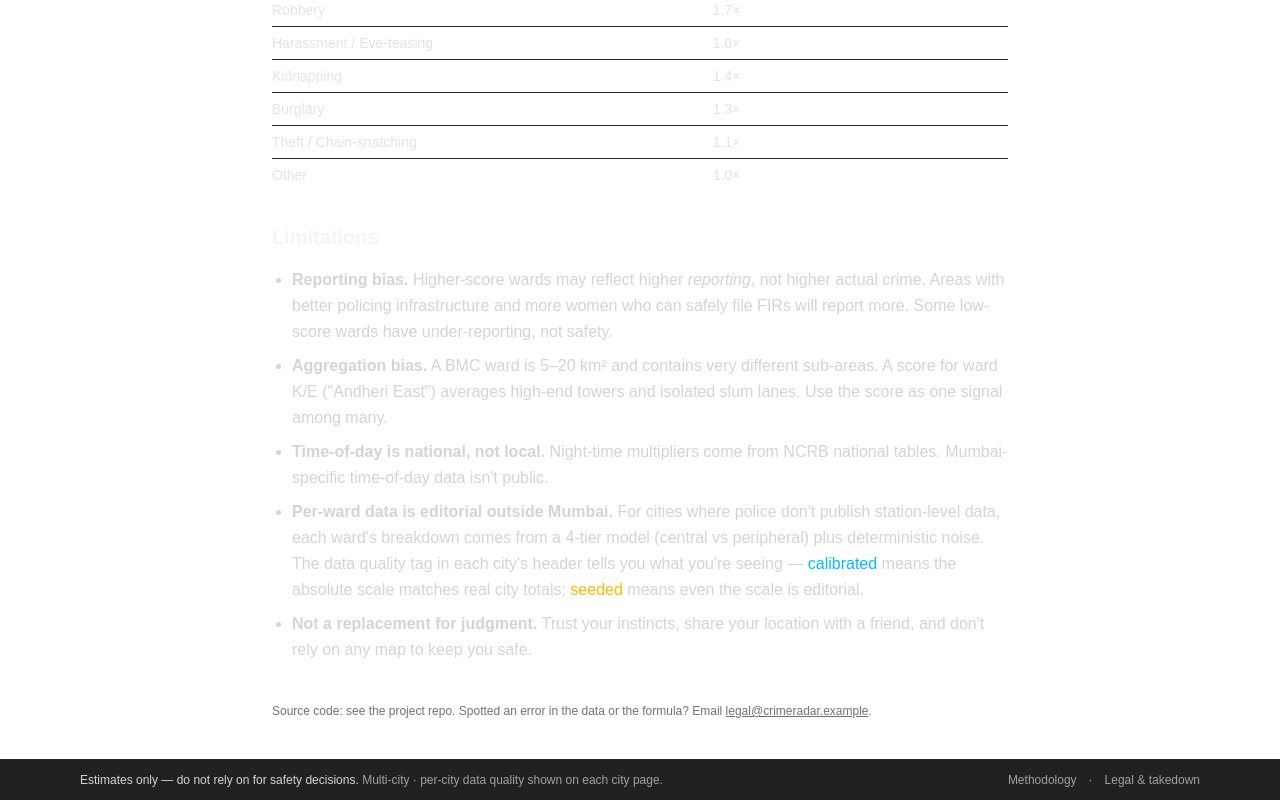
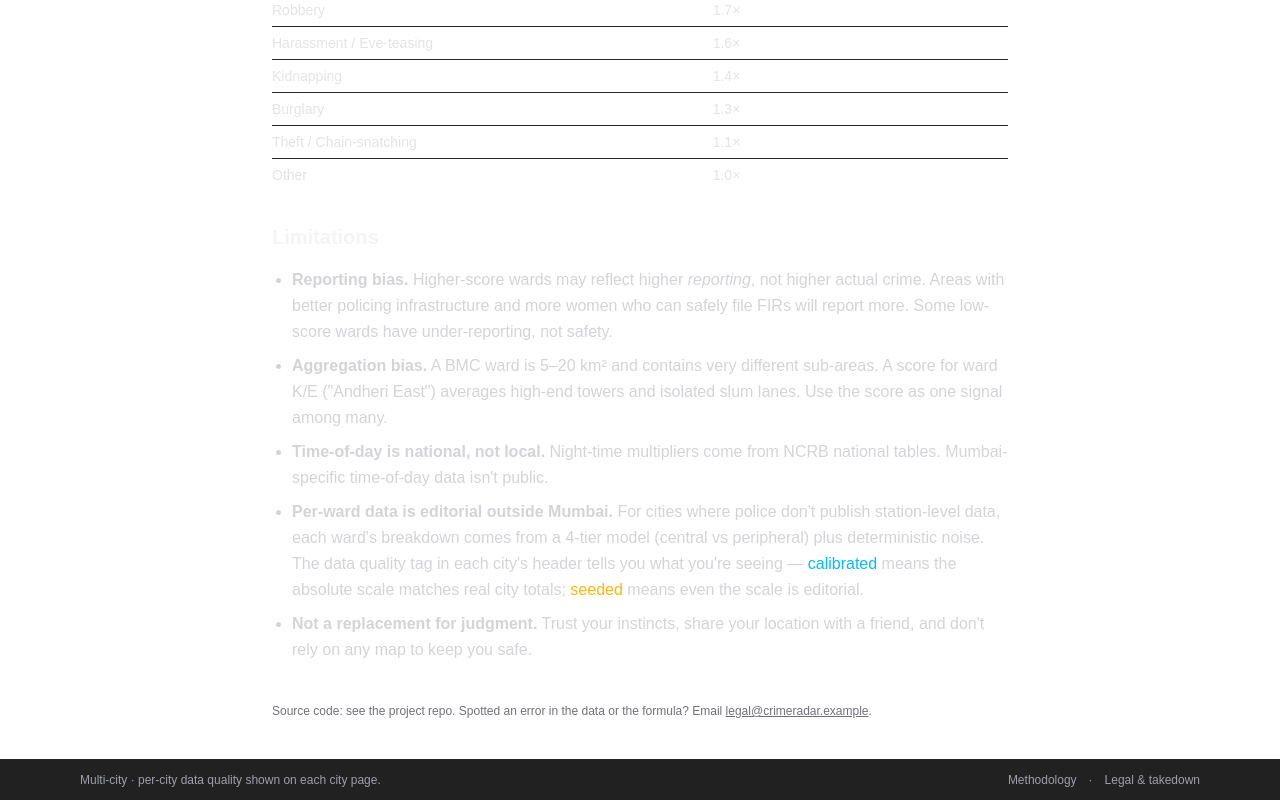
Before and after one commit to Eeman1113/crimeradar, a Next.js app: page /methodology in a window 1280 px wide. Shown: the part 1468-2268 px from the top of the page. Built offline with nearby package versions, Linux system fonts and the light colour scheme.

Commit message:
Footer: drop 'Estimates only' lead — keep tail + links

```diff
--- a/components/Disclaimer.tsx
+++ b/components/Disclaimer.tsx
@@ -4,12 +4,7 @@ export default function Disclaimer() {
   return (
     <footer className="border-t border-zinc-800 bg-zinc-950/90 text-xs text-zinc-400">
       <div className="max-w-6xl mx-auto px-4 py-3 flex flex-col sm:flex-row sm:items-center sm:justify-between gap-2">
-        <p>
-          <span className="font-medium text-zinc-300">
-            Estimates only — do not rely on for safety decisions.
-          </span>{" "}
-          Multi-city · per-city data quality shown on each city page.
-        </p>
+        <p>Multi-city · per-city data quality shown on each city page.</p>
         <p className="flex items-center gap-3">
           <Link href="/methodology" className="hover:text-zinc-100">
             Methodology
```
